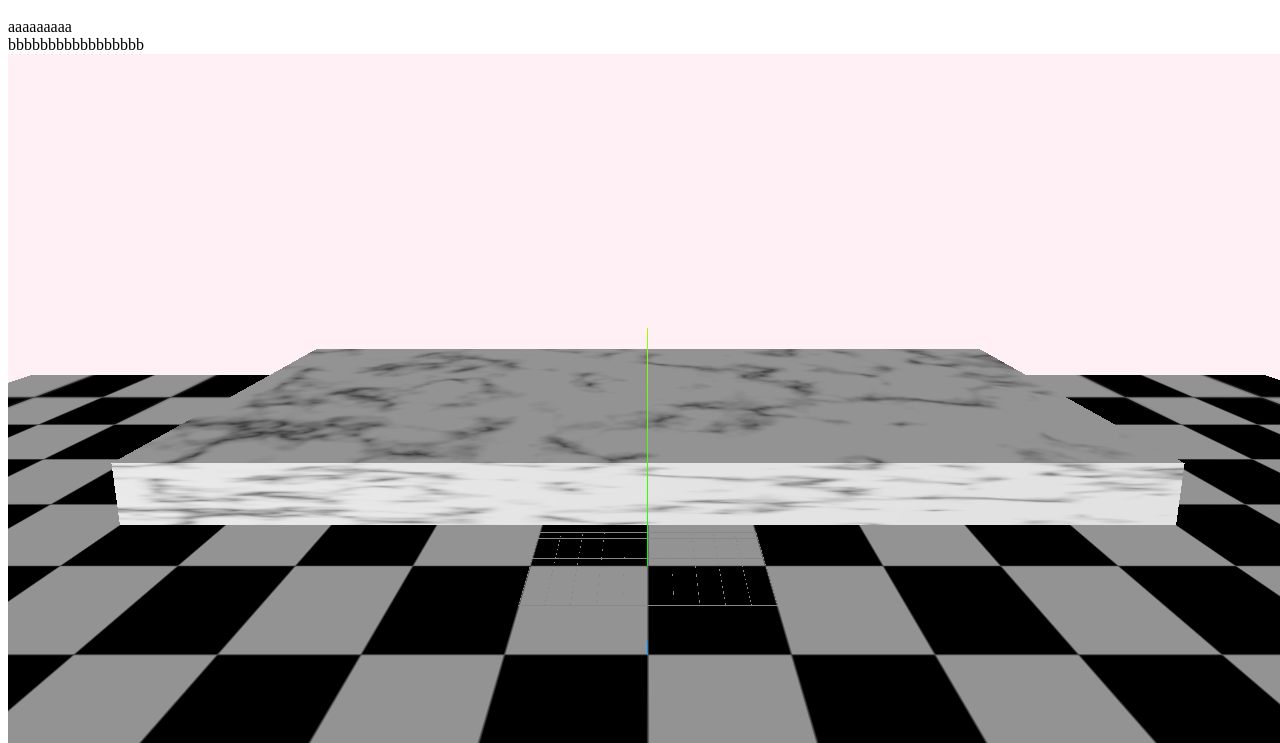
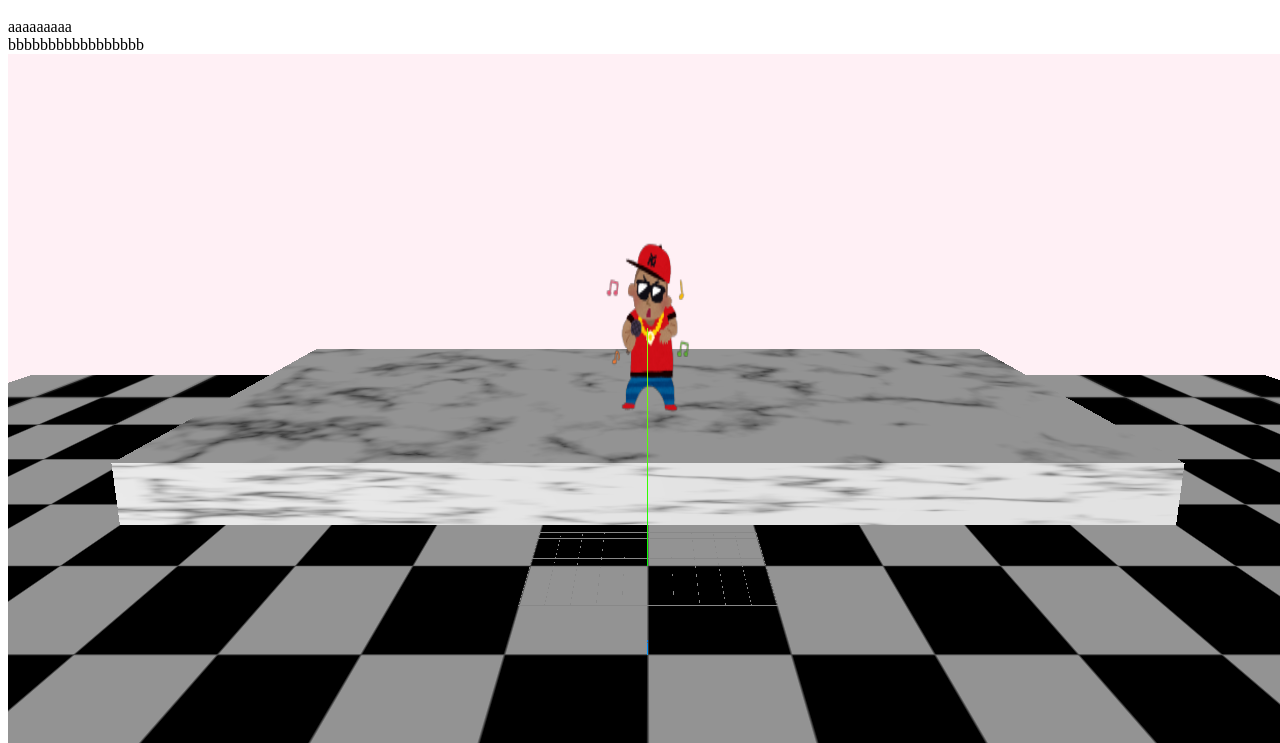
Before and after one commit to misosa84/cg_1gen, a plain HTML site: page kadai2/kadai2.html in a window 1280 px wide. Shown: the part 57-800 px from the top of the page. Drawn offline with nearby package versions, Linux system fonts and the light colour scheme; animation ran at ten frames a second.

Commit message:
ビルボード追加

```diff
--- a/kadai2/kadai2.html
+++ b/kadai2/kadai2.html
@@ -69,17 +69,28 @@
       box.position.z = -5;
       scene.add(box);
 
-      // テクスチャー読み込み
+      // 地面を作成
       var textureLoader2 = new THREE.TextureLoader();
       var texture2 = textureLoader2.load("img/plaid.png");
-      var mat2 = new THREE.MeshPhongMaterial({side: THREE.DoubleSide});
+      var mat2 = new THREE.MeshPhongMaterial({ side: THREE.DoubleSide });
       mat2.map = texture2;
-      // 地面を作成
-      var geometry = new THREE.PlaneGeometry(20, 20);
-      var plane = new THREE.Mesh(geometry, mat2);
+
+      var geometry2 = new THREE.PlaneGeometry(20, 20);
+      var plane = new THREE.Mesh(geometry2, mat2);
       plane.position.z = 0;
       plane.rotation.x = Math.PI / 2;
       scene.add(plane);
+
+      //ラッパー
+      var textureLoader = new THREE.TextureLoader();
+      var texture3 = textureLoader.load("img/rapper.png");
+      const mat3 = new THREE.SpriteMaterial({ map: texture, });
+      mat3.map = texture3;
+
+      const rapper = new THREE.Sprite(mat3);
+      rapper.scale.set(1, 2, 1);
+      rapper.position.set(0, 1.525, -4); //位置を指定
+      scene.add(rapper);
 
 
 
```
